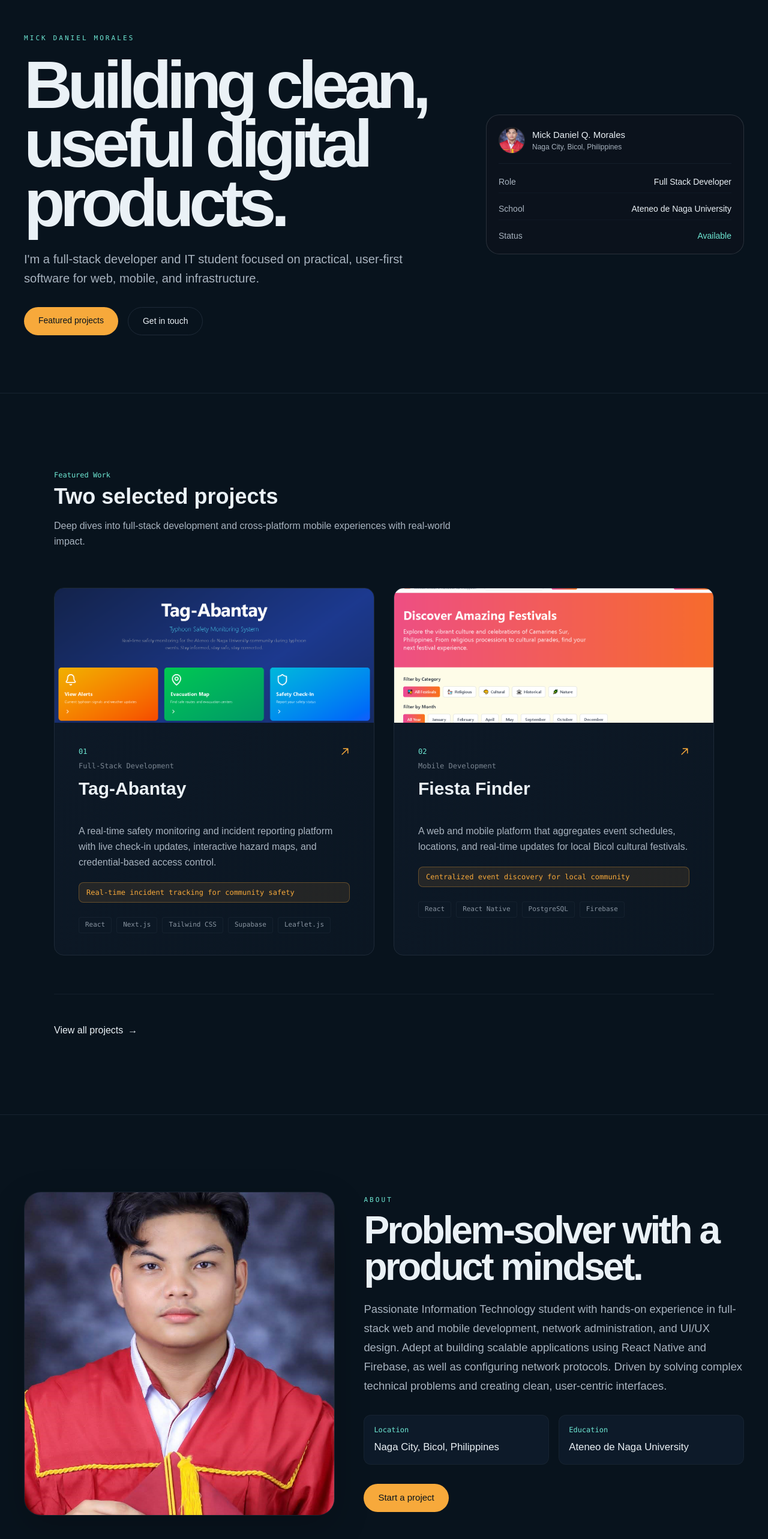
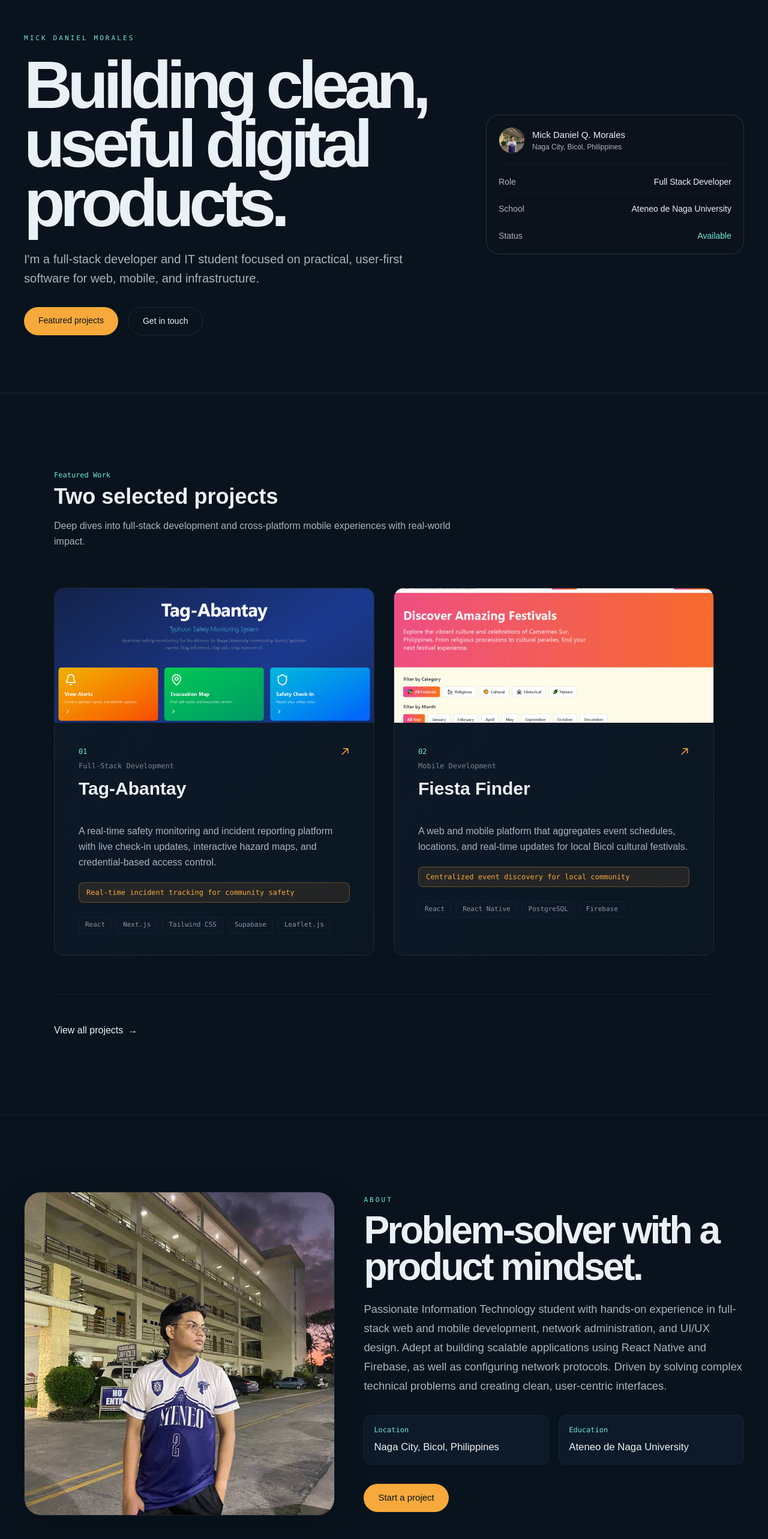
Before and after one commit to mdmorales-byte/dnlmrlss, a Next.js app: page / in a window 1280 px wide. Shown: the part 104-2670 px from the top of the page at 60% size. Built offline with nearby package versions, Linux system fonts and the light colour scheme.

Commit message:
Update profile picture to Fashion.jpg with centered positioning

```diff
--- a/components/About.jsx
+++ b/components/About.jsx
@@ -8,11 +8,11 @@ export default function About() {
         <div className="grid gap-12 md:grid-cols-[0.9fr_1.1fr] md:items-center">
           <div className="relative h-[540px] overflow-hidden rounded-[28px] border border-line/60 bg-panel/60 shadow-[0_20px_60px_rgba(0,0,0,0.2)]">
             <Image
-              src="/images/Formal.jpg"
+              src="/images/Fashion.jpg"
               alt="Mick Daniel Morales"
               fill
               sizes="(max-width: 768px) 100vw, 45vw"
-              className="object-cover"
+              className="object-cover object-center"
             />
           </div>
 
--- a/components/Hero.jsx
+++ b/components/Hero.jsx
@@ -33,11 +33,11 @@ export default function Hero() {
           <div className="flex items-center gap-3 border-b border-line/50 pb-4">
             <div className="relative h-11 w-11 overflow-hidden rounded-full border border-line/70 bg-signal/20">
               <Image
-                src="/images/Formal.jpg"
+                src="/images/Fashion.jpg"
                 alt="Mick Daniel Morales"
                 fill
                 sizes="44px"
-                className="object-cover"
+                className="object-cover object-center"
               />
             </div>
             <div>
```
